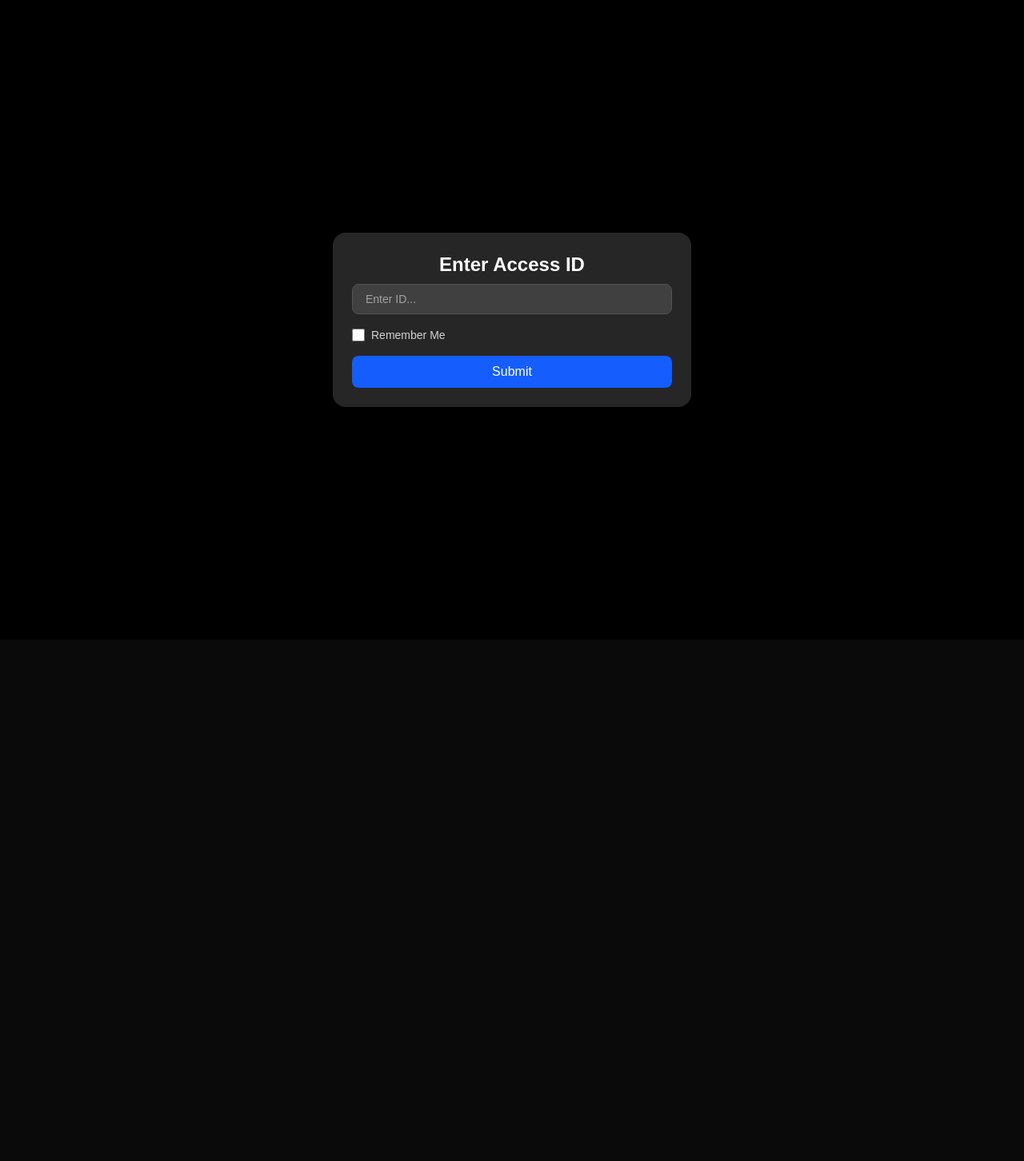
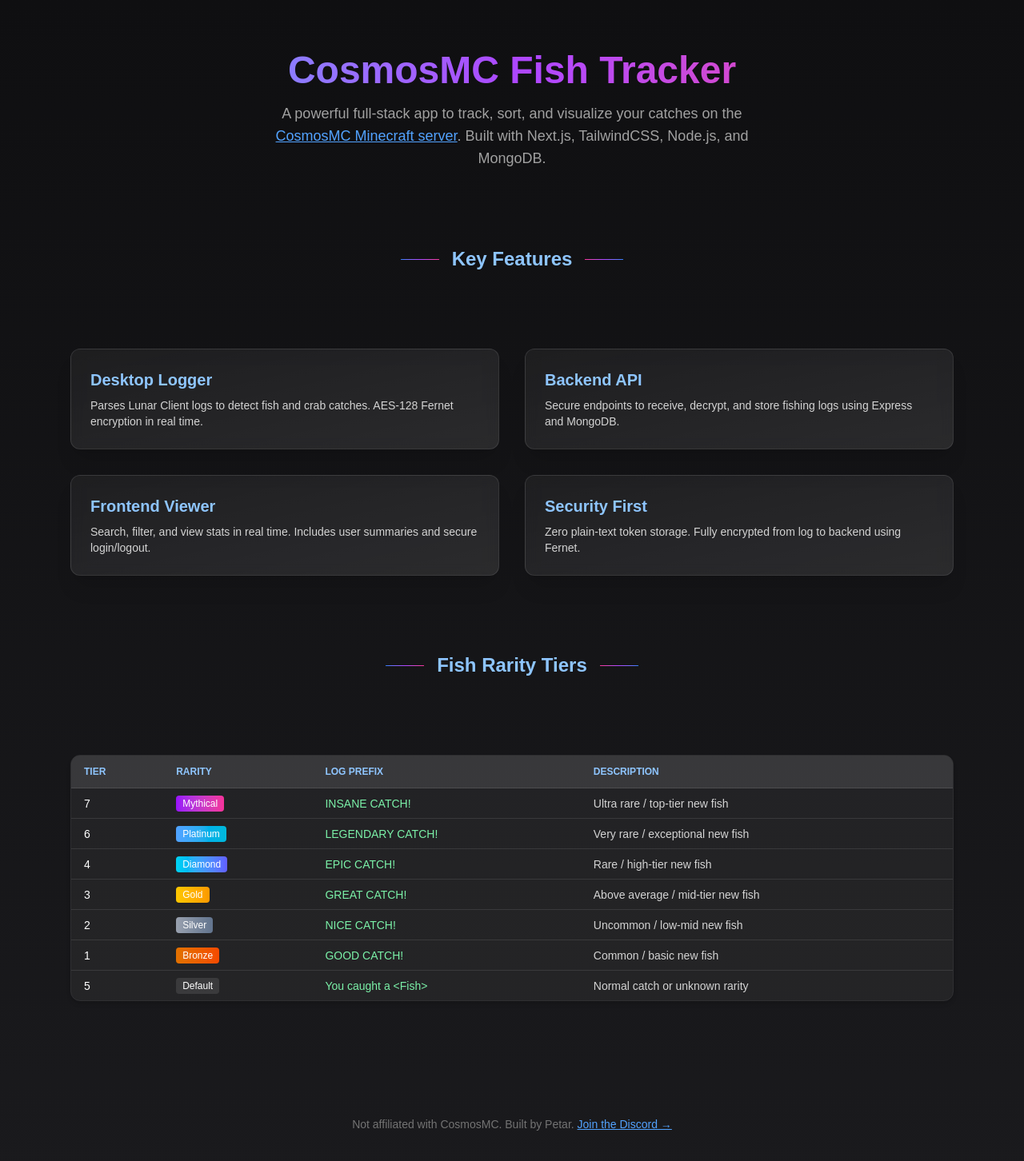
Before and after one commit to PetarMc1/fish-tracker, a Next.js app in the folder frontend/: page / in a window 1280 px wide. Shown: the top 1452 px of the page at 80% size. Before the commit the page ends 800 px from the top, so only its background shows below. Built offline with nearby package versions, Linux system fonts and the light colour scheme.

Commit message:
feat(frontend): add main page

```diff
--- a/frontend/src/pages/index.tsx
+++ b/frontend/src/pages/index.tsx
@@ -1,403 +1,166 @@
 "use client";
 
-import { useEffect, useState } from "react";
-import Image from "next/image";
-import { motion, AnimatePresence } from "framer-motion";
+import { motion } from "framer-motion";
 
-interface FishEntry {
-  name: string;
-  rarity: string;
-}
+export default function Home() {
+  return (
+    <main className="min-h-screen bg-gradient-to-b from-[#0f0f11] to-[#1a1a1d] text-white font-sans">
 
-const rarityRank: Record<string, number> = {
-  mythical: 6,
-  platinum: 5,
-  diamond: 4,
-  gold: 3,
-  silver: 2,
-  bronze: 1,
-  "unknown/other": 0,
-};
+      <section className="max-w-6xl mx-auto px-6 py-16 space-y-24">
+        <motion.div
+          initial={{ opacity: 0, y: -20 }}
+          animate={{ opacity: 1, y: 0 }}
+          transition={{ duration: 0.7 }}
+          className="text-center"
+        >
+          <h1 className="text-5xl font-extrabold bg-gradient-to-r from-blue-400 via-purple-500 to-pink-500 text-transparent bg-clip-text">
+            CosmosMC Fish Tracker
+          </h1>
+          <p className="text-lg mt-4 text-neutral-400 max-w-2xl mx-auto">
+            A powerful full-stack app to track, sort, and visualize your catches on the{" "}
+            <a href="https://cosmosmc.org" target="_blank" className="text-blue-400 underline">
+              CosmosMC Minecraft server
+            </a>. Built with Next.js, TailwindCSS, Node.js, and MongoDB.
+          </p>
+        </motion.div>
 
-const rarityColors: Record<string, string> = {
-  bronze: "#cd7f32",
-  silver: "#c0c0c0",
-  gold: "#ffd700",
-  platinum: "#ff4c4c",
-  mythical: "#d8b4fe",
-  diamond: "#6ee7b7",
-  "unknown/other": "#999999",
-};
+        <Section title="Key Features" />
 
-const containerVariants = {
-  hidden: { opacity: 0 },
-  visible: {
-    opacity: 1,
-    transition: { staggerChildren: 0.1, delayChildren: 0.2 },
-  },
-};
+        <motion.div
+          className="grid gap-8 md:grid-cols-2"
+          initial="hidden"
+          whileInView="visible"
+          viewport={{ once: true }}
+          transition={{ staggerChildren: 0.2 }}
+        >
+          {features.map((f, i) => (
+            <FeatureCard key={i} {...f} />
+          ))}
+        </motion.div>
 
-const cardVariants = {
-  hidden: { opacity: 0, y: 10 },
-  visible: { opacity: 1, y: 0 },
-  hover: { scale: 1.05, boxShadow: "0 8px 20px rgba(59, 130, 246, 0.4)" },
-};
+        <Section title="Fish Rarity Tiers" />
+        <RarityTable />
 
-export default function FishPage() {
-  const [enteredId, setEnteredId] = useState("");
-  const [confirmedId, setConfirmedId] = useState<string | null>(null);
-  const [rememberMe, setRememberMe] = useState(false);
-
-  const [fishCounts, setFishCounts] = useState<Record<string, number>>({});
-  const [fishRarities, setFishRarities] = useState<Record<string, string>>({});
-  const [totalFishCaught, setTotalFishCaught] = useState(0);
-  const [crabCount, setCrabCount] = useState(0);
-  const [loading, setLoading] = useState(true);
-  const [error, setError] = useState<string | null>(null);
-  const [search, setSearch] = useState("");
-  const [sortBy, setSortBy] = useState<"count" | "rarity" | "alphabetical">(
-    "count"
-  );
-  const [asc, setAsc] = useState(false);
-  const [showStats, setShowStats] = useState(false);
-
-  useEffect(() => {
-    const savedId = localStorage.getItem("fishUserId");
-    if (savedId) setConfirmedId(savedId);
-  }, []);
-
-  useEffect(() => {
-    if (!confirmedId) return;
-    const fetchData = async () => {
-      try {
-        setLoading(true);
-        const fishRes = await fetch(
-          `https://api.tracker.458011.xyz/get/fish?id=${confirmedId}`
-        );
-        const fishData = await fishRes.json();
-        if (!Array.isArray(fishData.fish)) throw new Error("Invalid fish data");
-
-        const counts: Record<string, number> = {};
-        const rarities: Record<string, string> = {};
-        fishData.fish.forEach((entry: FishEntry) => {
-          counts[entry.name] = (counts[entry.name] || 0) + 1;
-          rarities[entry.name] = entry.rarity;
-        });
-
-        setFishCounts(counts);
-        setFishRarities(rarities);
-        setTotalFishCaught(fishData.fish.length);
-
-        const crabRes = await fetch(
-          `https://api.tracker.458011.xyz/get/crab?id=${confirmedId}`
-        );
-        const crabData = await crabRes.json();
-        if (!Array.isArray(crabData.crabs))
-          throw new Error("Invalid crab data");
-        setCrabCount(crabData.crabs.length);
-        setError(null);
-      } catch (e: any) {
-        setError(e.message || "Unknown error");
-      } finally {
-        setLoading(false);
-      }
-    };
-    fetchData();
-  }, [confirmedId]);
-
-  const handleSubmit = (e: React.FormEvent) => {
-    e.preventDefault();
-    const trimmedId = enteredId.trim();
-    if (trimmedId) {
-      if (rememberMe) {
-        localStorage.setItem("fishUserId", trimmedId);
-      }
-      setConfirmedId(trimmedId);
-    }
-  };
-
-  const handleLogout = () => {
-    localStorage.removeItem("fishUserId");
-    setConfirmedId(null);
-    setEnteredId("");
-    setRememberMe(false);
-  };
-
-  const getFishImage = (rarity: string) => {
-    switch (rarity.toLowerCase()) {
-      case "bronze":
-        return "/fish.png";
-      case "silver":
-        return "/fish2.png";
-      case "gold":
-        return "/fish3.png";
-      case "diamond":
-        return "/fish4.png";
-      case "platinum":
-        return "/fish5.png";
-      case "mythical":
-        return "/fish6.png";
-      default:
-        return "/none.png";
-    }
-  };
-
-  const rarityTotals: Record<string, number> = {};
-  Object.entries(fishCounts).forEach(([name, count]) => {
-    const rarity = fishRarities[name]?.toLowerCase() || "unknown/other";
-    rarityTotals[rarity] = (rarityTotals[rarity] || 0) + count;
-  });
-
-  const uniqueFishCount = Object.keys(fishCounts).filter(
-    (n) => n.toLowerCase() !== "crab"
-  ).length;
-
-  const fishList = Object.entries(fishCounts)
-    .filter(
-      ([name]) =>
-        name.toLowerCase() !== "crab" &&
-        name.toLowerCase().includes(search.toLowerCase())
-    )
-    .sort((a, b) => {
-      if (sortBy === "count") {
-        return asc ? a[1] - b[1] : b[1] - a[1];
-      } else if (sortBy === "rarity") {
-        const aR =
-          rarityRank[fishRarities[a[0]]?.toLowerCase() || "unknown/other"];
-        const bR =
-          rarityRank[fishRarities[b[0]]?.toLowerCase() || "unknown/other"];
-        return aR === bR
-          ? asc
-            ? a[1] - b[1]
-            : b[1] - a[1]
-          : asc
-          ? aR - bR
-          : bR - aR;
-      } else {
-        return asc ? a[0].localeCompare(b[0]) : b[0].localeCompare(a[0]);
-      }
-    });
-
-  if (!confirmedId) {
-    return (
-      <main className="min-h-screen flex items-center justify-center bg-black text-white p-4">
-        <form
-          onSubmit={handleSubmit}
-          className="bg-neutral-800 p-6 rounded-2xl shadow-md space-y-4 w-full max-w-md text-center"
+        <motion.div
+          initial={{ opacity: 0 }}
+          whileInView={{ opacity: 1 }}
+          viewport={{ once: true }}
+          transition={{ delay: 0.3 }}
+          className="text-center text-sm text-neutral-500 pt-12"
         >
-          <h1 className="text-2xl font-bold mb-2">Enter Access ID</h1>
-          <input
-            type="text"
-            placeholder="Enter ID..."
-            value={enteredId}
-            onChange={(e) => setEnteredId(e.target.value)}
-            className="w-full bg-neutral-700 border border-neutral-600 rounded-lg px-4 py-2 text-sm placeholder-neutral-400 focus:outline-none focus:ring-2 focus:ring-blue-500"
-          />
-
-          <div className="flex items-center justify-start gap-2 text-sm text-neutral-300">
-            <input
-              type="checkbox"
-              checked={rememberMe}
-              onChange={() => setRememberMe(!rememberMe)}
-              className="w-4 h-4"
-            />
-            <label>Remember Me</label>
-          </div>
-
-          <button
-            type="submit"
-            className="w-full bg-blue-600 hover:bg-blue-500 text-white px-4 py-2 rounded-lg transition"
-          >
-            Submit
-          </button>
-        </form>
+          Not affiliated with CosmosMC. Built by Petar.{" "}
+          <a href="https://discord.gg/Uah2dNRhFV" className="text-blue-400 underline" target="_blank">
+            Join the Discord →
+          </a>
+        </motion.div>
+      </section>
     </main>
   );
 }
 
-  return (
-    <main className="min-h-screen bg-gradient-to-br from-black to-neutral-900 p-8 text-white font-sans">
-      <button
-        onClick={handleLogout}
-        className="fixed top-4 right-4 px-4 py-2 text-sm bg-red-600 hover:bg-red-500 rounded-lg transition"
-      >
-        Logout
-      </button>
+const features = [
+  {
+    title: "Desktop Logger",
+    content:
+      "Parses Lunar Client logs to detect fish and crab catches. AES-128 Fernet encryption in real time.",
+  },
+  {
+    title: "Backend API",
+    content:
+      "Secure endpoints to receive, decrypt, and store fishing logs using Express and MongoDB.",
+  },
+  {
+    title: "Frontend Viewer",
+    content:
+      "Search, filter, and view stats in real time. Includes user summaries and secure login/logout.",
+  },
+  {
+    title: "Security First",
+    content:
+      "Zero plain-text token storage. Fully encrypted from log to backend using Fernet.",
+  },
+];
 
-      <div className="max-w-7xl mx-auto space-y-12">
-        <header className="text-center space-y-3">
-          <h1 className="text-5xl font-extrabold tracking-tight">
-            Petar&apos;s Fish
-          </h1>
-          <p className="text-neutral-400 text-sm">Live fish stats</p>
-        </header>
-
-        <div className="flex flex-col md:flex-row md:items-center md:justify-between gap-5">
-          <input
-            type="search"
-            placeholder="Search fish..."
-            value={search}
-            onChange={(e) => setSearch(e.target.value)}
-            className="w-full md:flex-grow bg-neutral-800 border border-neutral-700 rounded-xl px-5 py-3 text-sm placeholder-neutral-500 focus:outline-none focus:ring-2 focus:ring-blue-500 transition"
-          />
-
-          <div className="flex items-center gap-4 md:ml-8">
-            <select
-              value={sortBy}
-              onChange={(e) =>
-                setSortBy(e.target.value as "count" | "rarity" | "alphabetical")
-              }
-              className="bg-neutral-800 border border-neutral-700 rounded-xl px-4 py-3 text-sm cursor-pointer transition"
-            >
-              <option value="count">Sort by Count</option>
-              <option value="rarity">Sort by Rarity</option>
-              <option value="alphabetical">Sort Alphabetically</option>
-            </select>
-
-            <button
-              onClick={() => setAsc(!asc)}
-              aria-label="Toggle sort order"
-              className="px-6 py-3 min-w-[80px] text-sm border border-neutral-700 rounded-xl hover:bg-neutral-700 transition cursor-pointer"
-            >
-              {sortBy === "alphabetical"
-                ? asc
-                  ? "A-Z ↑"
-                  : "Z-A ↓"
-                : asc
-                ? "Asc ↑"
-                : "Desc ↓"}
-            </button>
-          </div>
-        </div>
-
-        <div className="text-center space-y-1">
-          <p className="text-lg font-semibold">
-            Total Fish Caught:{" "}
-            <span className="text-blue-400">{totalFishCaught}</span>
-          </p>
-          <p className="text-lg font-semibold">
-            Total Unique Fish Caught:{" "}
-            <span className="text-green-400">{uniqueFishCount}</span>
-          </p>
-        </div>
-
-        {showStats && (
-          <div className="max-w-md mx-auto mt-4 bg-white/10 border border-white/20 backdrop-blur-lg p-6 rounded-3xl shadow-md select-text">
-            <h3 className="text-xl font-semibold mb-4 text-center">
-              Fish Caught by Rarity
-            </h3>
-            <ul className="space-y-2">
-              {Object.entries(rarityTotals)
-                .sort((a, b) => rarityRank[b[0]] - rarityRank[a[0]])
-                .map(([rarity, count]) => (
-                  <li
-                    key={rarity}
-                    className="flex justify-between"
-                    style={{ color: rarityColors[rarity] || "#999999" }}
-                  >
-                    <span className="capitalize">{rarity}</span>
-                    <span>{count}</span>
-                  </li>
-                ))}
-            </ul>
-          </div>
-        )}
-
-        <p
-          onClick={() => setShowStats(!showStats)}
-          className="cursor-pointer select-none mt-6 text-center text-gray-400 hover:text-gray-200 transition-colors duration-300 font-semibold"
-        >
-          {showStats ? "Show less ↑" : "Show more ↓"}
-        </p>
-
-        {loading && (
-          <p className="text-center text-neutral-400 text-lg mt-6">
-            Loading fish data...
-          </p>
-        )}
-        {error && (
-          <p className="text-center text-red-500 text-lg mt-6">
-            Error: {error}
-          </p>
-        )}
-
-        {!loading && !error && (
-          <>
-            <motion.div
-              variants={containerVariants}
-              initial="hidden"
-              animate="visible"
-              className="grid gap-8 grid-cols-1 sm:grid-cols-2 md:grid-cols-3 lg:grid-cols-4 mt-8"
-            >
-              <motion.div
-                variants={cardVariants}
-                whileHover="hover"
-                className="bg-white/10 border border-white/20 backdrop-blur-lg p-6 rounded-3xl shadow-md"
-              >
-                <Image
-                  src="/crab.png"
-                  alt="Crab"
-                  width={72}
-                  height={72}
-                  className="mx-auto mb-4"
-                />
-                <h2 className="text-2xl font-semibold text-center mb-1">
-                  Crab
-                </h2>
-                <p className="text-center text-neutral-400 text-sm">
-                  Rarity: ???
-                </p>
-                <p className="text-center mt-2 text-sm text-neutral-300 font-medium">
-                  Caught: {crabCount}
-                </p>
-              </motion.div>
-
-              <AnimatePresence>
-                {fishList.map(([name, count]) => {
-                  const rarity = fishRarities[name] || "Unknown/Other";
-                  const color = rarityColors[rarity.toLowerCase()] || "#999999";
+function FeatureCard({ title, content }: { title: string; content: string }) {
   return (
     <motion.div
-                      key={name}
-                      variants={cardVariants}
-                      whileHover="hover"
-                      initial="hidden"
-                      animate="visible"
-                      exit="hidden"
-                      className="bg-white/10 border border-white/20 backdrop-blur-lg p-6 rounded-3xl shadow-md"
+      initial={{ opacity: 0, y: 20 }}
+      whileInView={{ opacity: 1, y: 0 }}
+      viewport={{ once: true }}
+      transition={{ duration: 0.4 }}
+      className="rounded-xl border border-white/10 p-6 bg-gradient-to-br from-white/5 to-white/10 backdrop-blur shadow-xl hover:scale-[1.02] transition-transform duration-300"
     >
-                      <Image
-                        src={getFishImage(rarity)}
-                        alt={name}
-                        width={72}
-                        height={72}
-                        className="mx-auto mb-4"
-                      />
-                      <h2 className="text-2xl font-semibold text-center mb-1">
-                        {name}
-                      </h2>
-                      <p
-                        className="text-center italic tracking-wide font-semibold"
-                        style={{ color }}
-                      >
-                        Rarity: {rarity}
-                      </p>
-                      <p className="text-center mt-2 text-sm text-neutral-300 font-medium">
-                        Caught: {count}
-                      </p>
+      <h3 className="text-xl font-semibold mb-2 text-blue-300">{title}</h3>
+      <p className="text-neutral-300 text-sm">{content}</p>
     </motion.div>
   );
-                })}
-              </AnimatePresence>
+}
+
+function Section({ title }: { title: string }) {
+  return (
+    <motion.div
+      className="flex items-center gap-4 justify-center"
+      initial={{ opacity: 0, scale: 0.95 }}
+      whileInView={{ opacity: 1, scale: 1 }}
+      transition={{ duration: 0.5 }}
+      viewport={{ once: true }}
+    >
+      <div className="h-px w-12 bg-gradient-to-r from-blue-500 via-purple-500 to-pink-500" />
+      <h2 className="text-2xl font-bold text-blue-300">{title}</h2>
+      <div className="h-px w-12 bg-gradient-to-r from-pink-500 via-purple-500 to-blue-500" />
     </motion.div>
-
-            <p className="text-center text-xs text-neutral-500 italic mt-10 max-w-md mx-auto">
-              *Unknown/Other means the fish isn&apos;t in the known list yet.
-              Contact the site owner to add it.
-            </p>
-          </>
-        )}
-      </div>
-    </main>
   );
 }
+
+function RarityTable() {
+  const rows = [
+    ["7", "Mythical", "INSANE CATCH!", "Ultra rare / top-tier new fish", "bg-gradient-to-r from-purple-600 to-pink-500"],
+    ["6", "Platinum", "LEGENDARY CATCH!", "Very rare / exceptional new fish", "bg-gradient-to-r from-blue-400 to-cyan-500"],
+    ["4", "Diamond", "EPIC CATCH!", "Rare / high-tier new fish", "bg-gradient-to-r from-cyan-400 to-indigo-500"],
+    ["3", "Gold", "GREAT CATCH!", "Above average / mid-tier new fish", "bg-gradient-to-r from-yellow-400 to-amber-500"],
+    ["2", "Silver", "NICE CATCH!", "Uncommon / low-mid new fish", "bg-gradient-to-r from-gray-400 to-slate-500"],
+    ["1", "Bronze", "GOOD CATCH!", "Common / basic new fish", "bg-gradient-to-r from-amber-600 to-orange-600"],
+    ["5", "Default", "You caught a <Fish>", "Normal catch or unknown rarity", "bg-white/10"],
+  ];
+
+  return (
+    <motion.div
+      initial="hidden"
+      whileInView="visible"
+      viewport={{ once: true }}
+      transition={{ staggerChildren: 0.1 }}
+      className="overflow-x-auto rounded-xl border border-white/10 shadow-md"
+    >
+      <motion.table className="min-w-full text-sm bg-white/5 text-left">
+        <thead className="text-blue-300 text-xs bg-white/10 uppercase">
+          <tr>
+            <th className="px-4 py-3">Tier</th>
+            <th className="px-4 py-3">Rarity</th>
+            <th className="px-4 py-3">Log Prefix</th>
+            <th className="px-4 py-3">Description</th>
+          </tr>
+        </thead>
+        <tbody>
+          {rows.map(([tier, rarity, prefix, desc, color], i) => (
+            <motion.tr
+              key={i}
+              initial={{ opacity: 0, y: 10 }}
+              whileInView={{ opacity: 1, y: 0 }}
+              transition={{ delay: i * 0.05 }}
+              className="border-t border-white/10 hover:bg-white/10 transition"
+            >
+              <td className="px-4 py-2">{tier}</td>
+              <td className="px-4 py-2">
+                <span className={`inline-block px-2 py-0.5 text-xs font-medium rounded ${color}`}>
+                  {rarity}
+                </span>
+              </td>
+              <td className="px-4 py-2 font-mono text-green-300">{prefix}</td>
+              <td className="px-4 py-2 text-neutral-300">{desc}</td>
+            </motion.tr>
+          ))}
+        </tbody>
+      </motion.table>
+    </motion.div>
+  );
+}
```
Lines whose indentation alone changed are shown as unchanged.
